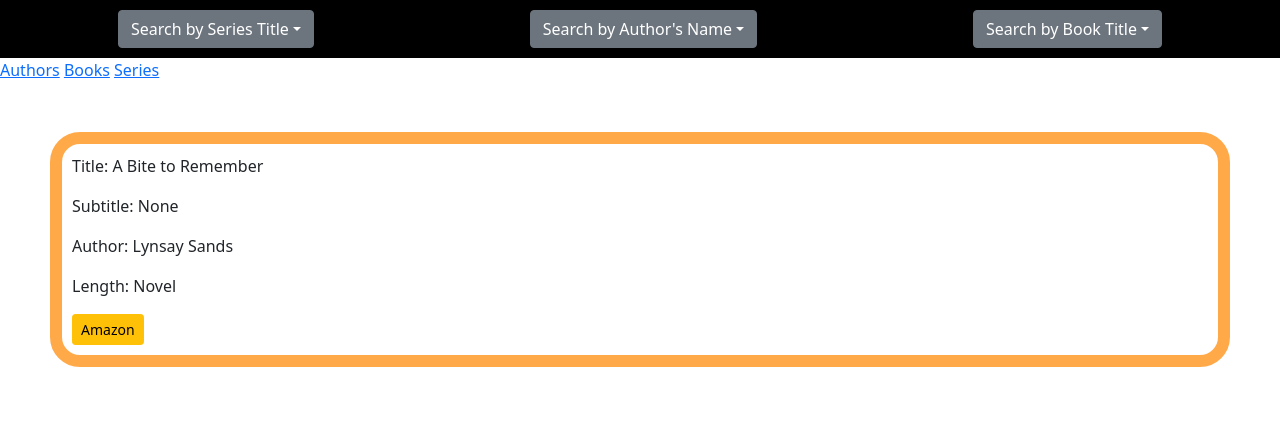
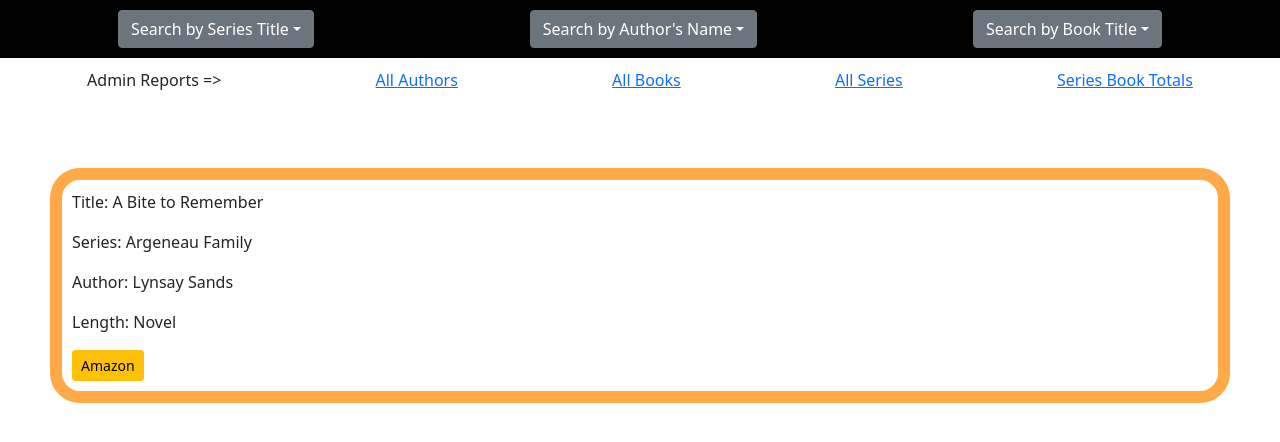
Before and after one commit to fredgyoung/Dystopia, a Django app: a page that uses dystopia/templates/base.html in a window 1280 px wide. Shown: the top 442 px of the page. Run offline with Django 3.2, Linux system fonts and the light colour scheme; data comes from the database, SQL or seed files in the repository; both versions use the stored data as it was after the commit.

Commit message:
Too many changes

```diff
--- a/dystopia/admin.py
+++ b/dystopia/admin.py
@@ -90,11 +90,11 @@ class SeriesInline(StackedInline):
 class AuthorAdmin(ModelAdmin):
     #save_on_top = True
     inlines = [SeriesInline, BookInline]
-    readonly_fields = ('slug',)
+    readonly_fields = ('id', 'slug',)
 
     fields = (
-        ('first_names', 'slug'),
-        'last_names',
+        ('first_names', 'id'),
+        ('last_names', 'slug'),
         'wikipedia_page',
         'author_website',
         'publisher_website',
--- a/dystopia/models.py
+++ b/dystopia/models.py
@@ -38,8 +38,19 @@ class Imprint(models.Model):
 
 class Author(models.Model):
 
-    first_names = models.CharField(max_length=255)
-    last_names = models.CharField(max_length=255)
+    first_names = models.CharField(
+        max_length=255,
+        null=True,
+        blank=True,
+        default=""
+    )
+
+    last_names = models.CharField(
+        max_length=255,
+        null=True,
+        blank=True,
+        default=""
+    )
 
     slug = models.SlugField(
         null=True,
@@ -130,7 +141,7 @@ class Series(models.Model):
         Author,
         null=True,
         blank=True,
-        on_delete=models.CASCADE,
+        on_delete=models.SET_NULL,
         related_name='series',
     )
 
@@ -187,11 +198,15 @@ class Book(models.Model):
         blank=True,
     )
 
+    # Author 211 is "No Author"
+    DEFAULT_AUTHOR_ID = 211
+
     author = models.ForeignKey(
         Author,
+        default=DEFAULT_AUTHOR_ID,
         null=True,
         blank=True,
-        on_delete=models.CASCADE,
+        on_delete=models.SET_NULL,
         related_name='books',
     )
 
@@ -201,7 +216,7 @@ class Book(models.Model):
         Series,
         null=True,
         blank=True,
-        on_delete=models.CASCADE,
+        on_delete=models.SET_NULL,
         related_name='books',
     )
 
--- a/dystopia/templates/base.html
+++ b/dystopia/templates/base.html
@@ -10,6 +10,12 @@
     <style>
         #navigation {
             background-color: black;
+            padding: 10px;
+            display: flex;
+            flex-direction: row;
+            justify-content: space-around;
+        }
+        #debug {
             padding: 10px;
             display: flex;
             flex-direction: row;
@@ -31,9 +37,11 @@
     </div>
 
     <div id="debug">
-        <a href="/admin-author-list/">Authors</a>
-        <a href="/admin-book-list/">Books</a>
-        <a href="/admin-series-list/">Series</a>
+        <p>Admin Reports =></p>
+        <a href="/admin-author-list/">All Authors</a>
+        <a href="/admin-book-list/">All Books</a>
+        <a href="/admin-series-list/">All Series</a>
+        <a href="/series-book-totals/">Series Book Totals</a>
     </div>
 
     <div id="container">
--- a/dystopia/templates/book_detail.html
+++ b/dystopia/templates/book_detail.html
@@ -1,7 +1,8 @@
 {% extends 'base.html' %}
 {% block content %}
     <p>Title: {{ book.title }}</p>
-    <p>Subtitle: {{ book.subtitle }}</p>
+    {% if book.subtitle %}<p>Subtitle: {{ book.subtitle }}</p>{% endif %}
+    <p>Series: {{ book.series }}</p>
     <p>Author: {{ book.author.first_name_last_name }}</p>
     <p>Length: {{ book.length }}</p>
     <td><a class="btn btn-warning btn-sm" target="_blank" href="{{ book.amazon_short_link }}">Amazon</a></td>
--- a/dystopia/urls.py
+++ b/dystopia/urls.py
@@ -34,4 +34,6 @@ urlpatterns = [
     path('admin-author-list/', views.admin_author_list_view, name='author_list'),
     path('admin-book-list/', views.admin_book_list_view, name='book_list'),
     path('admin-series-list/', views.admin_series_list_view, name='series_list'),
+    path('series-book-totals/', views.series_book_totals, name='series_list'),
+
 ]
--- a/dystopia/views.py
+++ b/dystopia/views.py
@@ -4,6 +4,7 @@ from django.urls import reverse
 from django.views.generic.base import View, TemplateView
 from django.views.generic import ListView, DetailView
 from .models import Author, Book, Series
+from django.db.models import Count
 
 
 def home_page_view(request):
@@ -89,6 +90,16 @@ def admin_series_list_view(request):
         raise Http404(f"No series!")
     return render(request, 'admin_series_list.html', {'series_list': series_list})
 
+# List series and number of related books
+def series_book_totals(request):
+    try:
+        #series_book_totals = Series.objects.annotate(num_books=Count('books')).order_by('title')
+        series_book_totals = Series.objects.annotate(num_books=Count('books')).order_by('num_books', 'title')
+
+    except:
+        raise Http404(f"No series!")
+    return render(request, 'series_book_totals.html', {'series_book_totals': series_book_totals})
+
 '''
 Proposed Views:
 books without author
```
Also changed, not shown: dystopia/templates/series_book_totals.html (added, +25 -0 lines), db.sqlite3, dystopia/migrations/0063_auto_20210928_1526.py (added), dystopia/migrations/0064_auto_20210928_1737.py (added), dystopia/migrations/0065_auto_20210928_1738.py (added).
